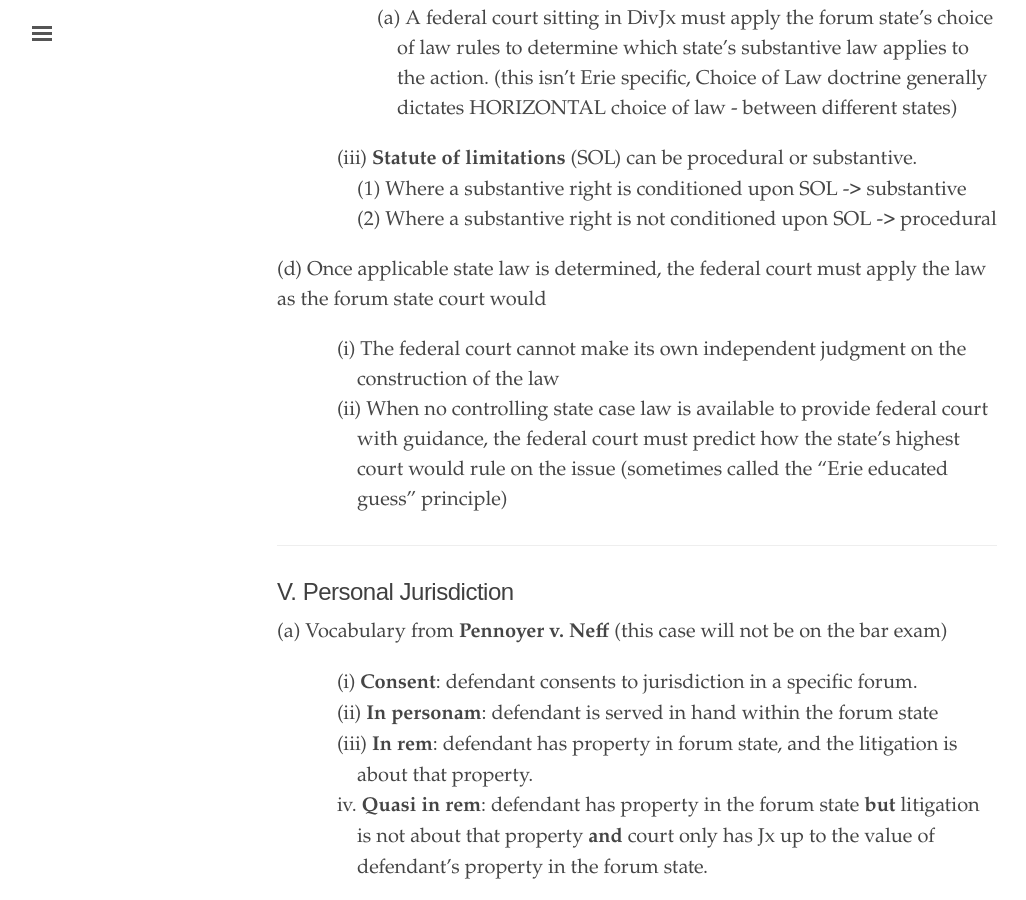
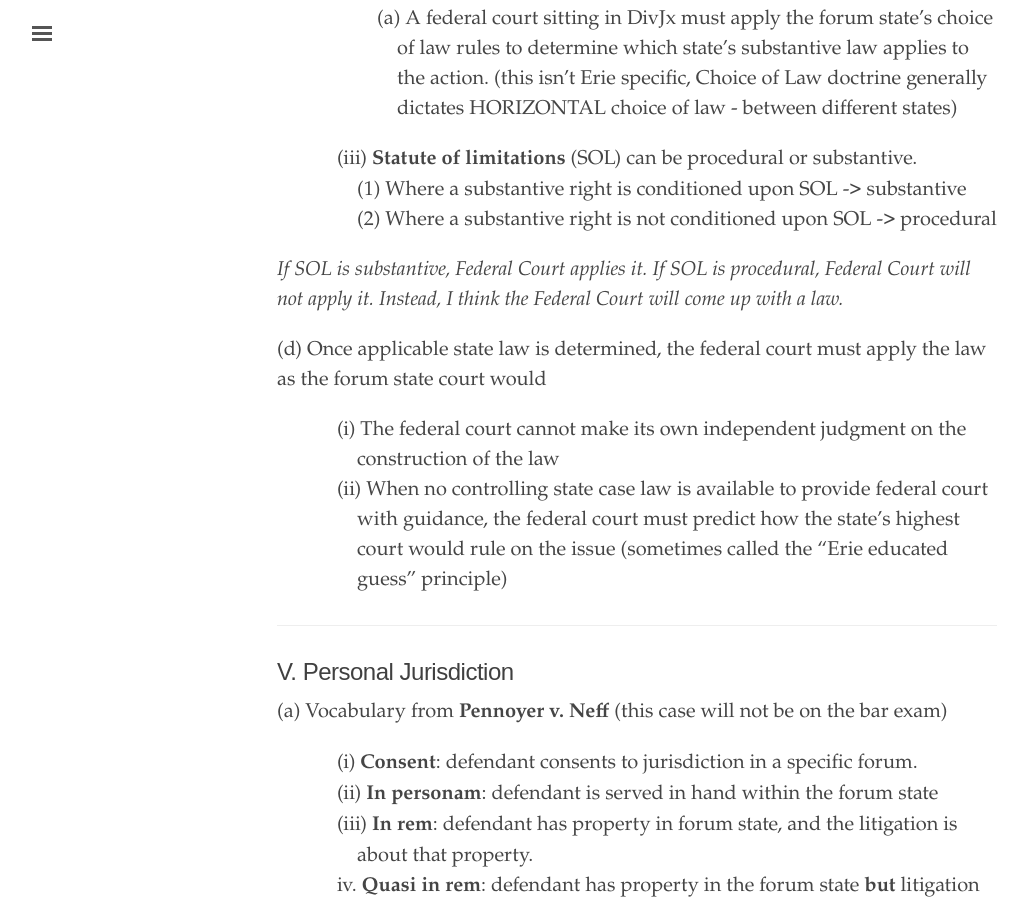
Before and after one commit to binipringle/torts, a Jekyll site: the page built from _texts/0-outline.md, in a window 1280 px wide and 900 px high, scrolled down 2326 px. Shown: the whole window, without its empty margins (3-1029 px from the left). Built offline with Jekyll 4.4.1, drawn with Linux system fonts in a browser that asks for light colours.

Commit message:
added some stuff about erie

```diff
--- a/_texts/0-outline.md
+++ b/_texts/0-outline.md
@@ -91,6 +91,7 @@ See [Federal Rules of Civil Procedure 2021 Edition](https://www.federalrulesofci
 - {:.indent-4}(1)	Where a substantive right is conditioned upon SOL -> substantive
 - {:.indent-4}(2)	Where a substantive right is not conditioned upon SOL -> procedural
 
+*If SOL is substantive, Federal Court applies it. If SOL is procedural, Federal Court will not apply it. Instead, I think the Federal Court will come up with a law.*
 
 (d)	Once applicable state law is determined, the federal court must apply the law as the forum state court would
 - {:.indent-3}(i)	The federal court cannot make its own independent judgment on the construction of the law
```
